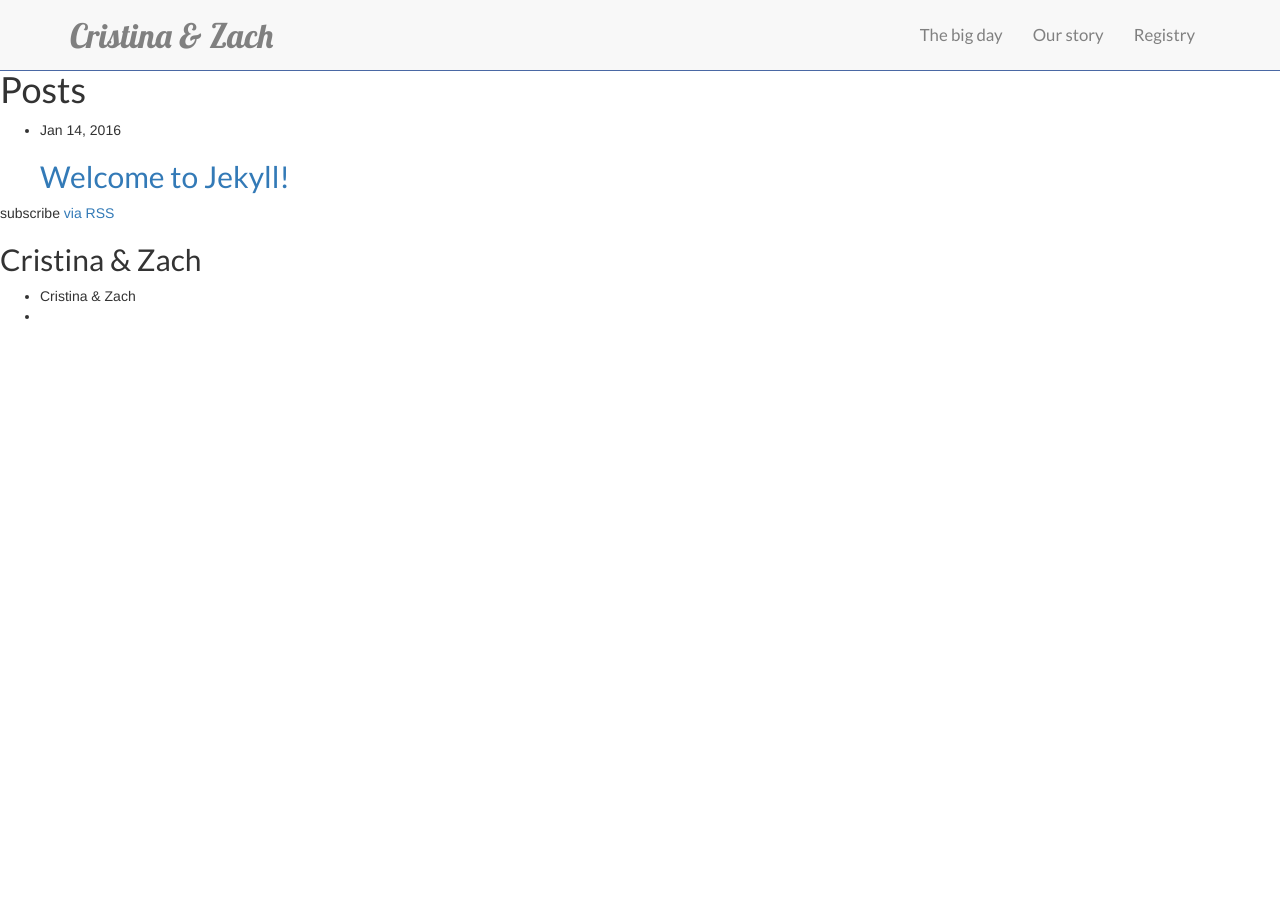
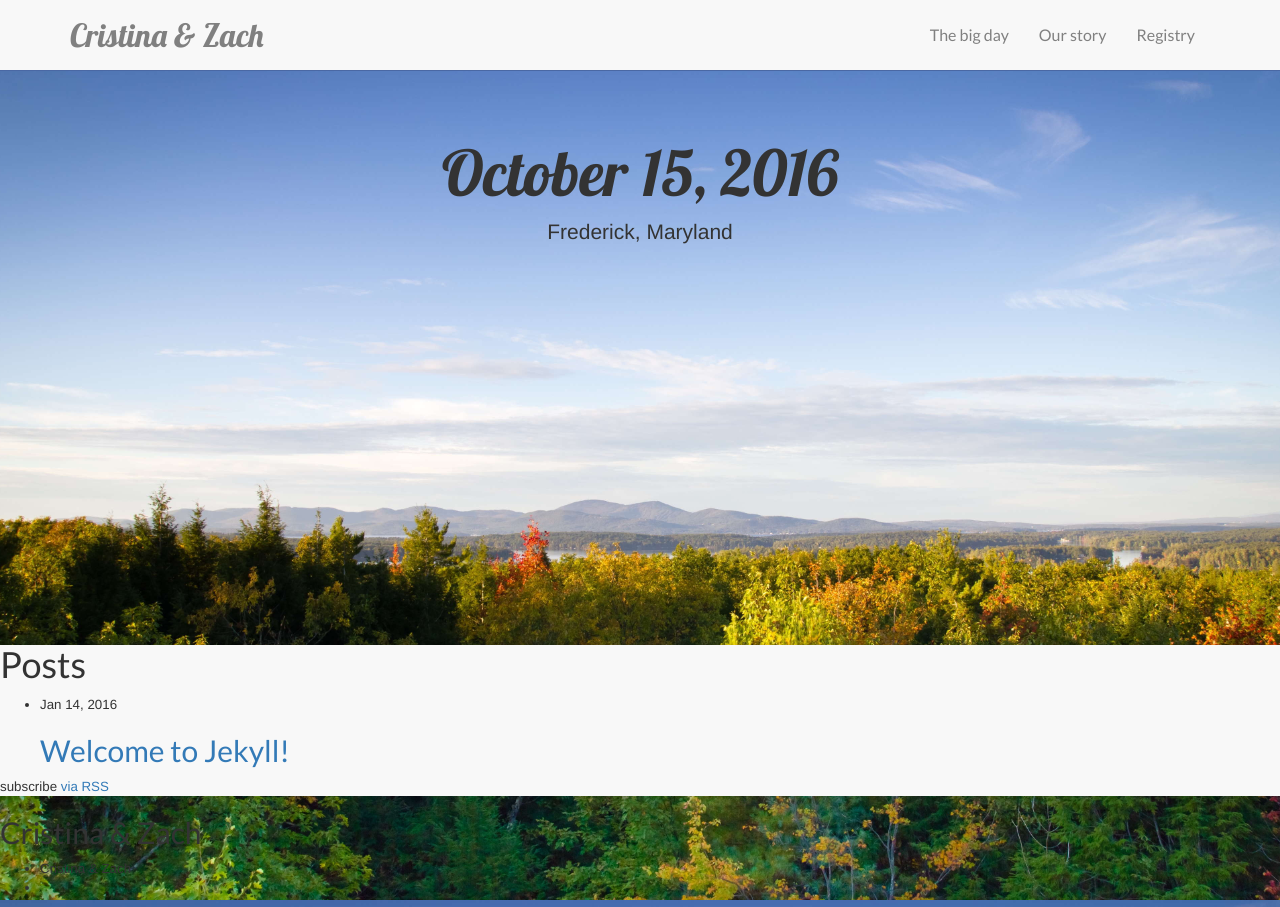
Before and after one commit to cthierer/cristina-and-zach, a Jekyll site: the page built from index.html, in a window 1280 px wide. Built offline with Jekyll 4.4.1, drawn with Linux system fonts in a browser that asks for light colours.

Commit message:
Stub out welcometron

```diff
--- a/_layouts/default.html
+++ b/_layouts/default.html
@@ -3,7 +3,7 @@
 
   {% include head.html %}
 
-  <body>
+  <body class="background-photo-1">
 
     <header id="site-header">
       {% include nav-site.html %}
--- a/_sass/_base.scss
+++ b/_sass/_base.scss
@@ -1,7 +1,9 @@
 
 body {
+    background-color: white;
+    font-size: 10pt;
     padding-top: 50px;
-    background-color: white;
+    position: relavite;
 }
 
 /* Font styling */
--- /dev/null
+++ b/_sass/_themes.scss
@@ -0,0 +1,11 @@
+.background-photo-1 {
+    background-image: url('../assets/mountains-trees-fall-foliage.jpg');
+    background-size: cover;
+    background-position: center;
+    background-repeat: no-repeat;
+    background-attachment: fixed;
+}
+
+.background-solid-1 {
+    background-color: $gray-lightest;
+}
--- /dev/null
+++ b/_sass/_welcomtron.scss
@@ -0,0 +1,9 @@
+#welcomtron {
+    background-color: transparent;
+    height: 575px;
+    margin: 0;
+
+    .page-header {
+        border: none;
+    }
+}
--- a/css/main.scss
+++ b/css/main.scss
@@ -22,5 +22,7 @@ $font-script:   'Lobster', cursive;
 // Import partials from `sass_dir` (defaults to `_sass`)
 @import
     "base",
-    "nav-site"
+    "nav-site",
+    "themes",
+    "welcomtron"
 ;
--- a/index.html
+++ b/index.html
@@ -1,8 +1,20 @@
 ---
 layout: default
 ---
+<div id="welcomtron" class="jumbotron">
+  <div class="container">
+    <div class="row">
+      <div class="col-sm-12">
+        <div class="page-header text-center">
+          <h1 class="text-script">October 15, 2016</h1>
+          <p class="text-center">Frederick, Maryland</p>
+        </div>
+      </div>
+    </div>
+  </div>
+</div>
 
-<div class="home">
+<div class="home background-solid-1">
 
   <h1 class="page-heading">Posts</h1>
 
```
Also changed, not shown: assets/1013466_10151514826258263_1496454174_n.jpg (added), assets/10258498_10152103945108263_7726272024445029741_o.jpg (added), assets/10272731_2218977713689_3459184200293101149_o.jpg (added), assets/10424311_10152135510053263_8621162008087988139_n.jpg (added), assets/1509027_10152592391378263_7346292314947514011_n.jpg (added), assets/mountains-trees-fall-foliage.jpg (added), assets/photo-1441644599508-24ae08965c5c.jpg (added), assets/photo-1447752875215-b2761acb3c5d.jpg (added).
